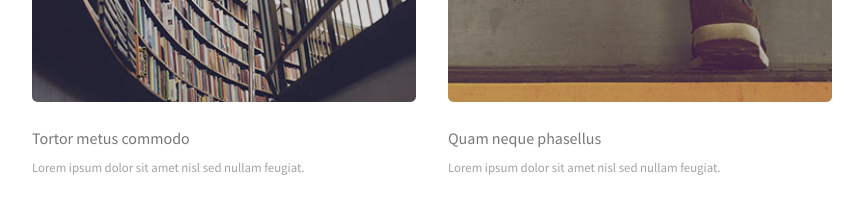
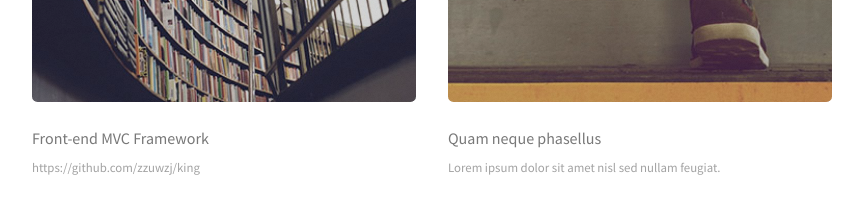
Before and after one commit to zzuwzj/zhenjun, a plain HTML site: page index.html in a window 1280 px wide. Shown: the part 1200-1407 px from the top of the page, without its empty margins (400-1263 px from the left). Drawn offline with Linux system fonts and the light colour scheme.

Commit message:
small change - add kingjs in recent work

```diff
--- a/index.html
+++ b/index.html
@@ -59,8 +59,8 @@
                 </article>
                 <article class="6u 12u$(xsmall) work-item">
                     <a href="images/fulls/03.jpg" class="image fit thumb"><img src="images/thumbs/03.jpg" alt="" /></a>
-                    <h3>Tortor metus commodo</h3>
-                    <p>Lorem ipsum dolor sit amet nisl sed nullam feugiat.</p>
+                    <h3>Front-end MVC Framework</h3>
+                    <p>https://github.com/zzuwzj/king</p>
                 </article>
                 <article class="6u$ 12u$(xsmall) work-item">
                     <a href="images/fulls/04.jpg" class="image fit thumb"><img src="images/thumbs/04.jpg" alt="" /></a>
```
